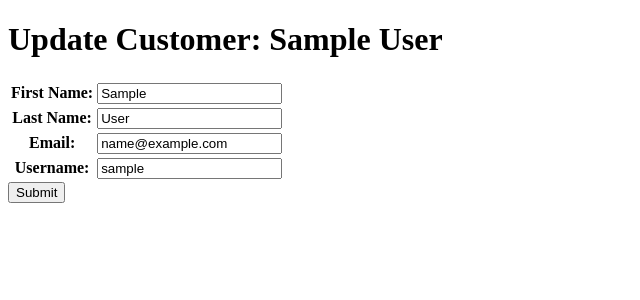
After one commit to felixbilodeau/django-training, a Django app: page /customers/1/ in a window 1280 px wide. The commit adds this page. Shown: the top 300 px of the page, without its empty margins (0-640 px from the left). Run offline with Django 4.2, Linux system fonts and the light colour scheme; tables that the repository leaves empty hold one stand-in row (values such as "Sample post").

Commit message:
forms and views

```diff
--- /dev/null
+++ b/customers/forms.py
@@ -0,0 +1,82 @@
+from django import forms
+from django.core.exceptions import ValidationError
+from django.contrib.auth import get_user_model
+
+from .models import Customer
+
+User = get_user_model()
+
+
+class CustomerCreateForm(forms.Form):
+    first_name = forms.CharField(max_length=150, label='First Name')
+    last_name = forms.CharField(max_length=150, label='Last Name')
+    email = forms.EmailField(label='Email')
+    username = forms.CharField(max_length=150, label='Username')
+    password = forms.CharField(max_length=128, widget=forms.PasswordInput(), label='Password')
+    password_confirm = forms.CharField(max_length=128, widget=forms.PasswordInput(), label='Confirm Password')
+
+    def clean_email(self):
+        email = self.cleaned_data['email']
+        user_qs = User.objects.filter(email=email)
+        if user_qs.exists():
+            raise ValidationError(message='User with this email already exists', code='duplicate')
+        return email
+
+    def clean(self):
+        output = super().clean()
+        if self.cleaned_data['password'] != self.cleaned_data['password_confirm']:
+            self.add_error('password', ValidationError(message='Passwords do not match', code='invalid'))
+            self.add_error('password_confirm', ValidationError(message='Passwords do not match', code='invalid'))
+        return output
+
+    def save(self):
+        if not hasattr(self, 'cleaned_data'):
+            raise ValidationError(message='Form not validated yet!', code='not_validated')
+
+        user = User.objects.create(
+            first_name=self.cleaned_data['first_name'],
+            last_name=self.cleaned_data['last_name'],
+            email=self.cleaned_data['email'],
+            username=self.cleaned_data['username'],
+            password=self.cleaned_data['password'],
+        )
+
+        customer = Customer.objects.create(user=user)
+        return customer
+
+
+class CustomerUpdateForm(forms.Form):
+    first_name = forms.CharField(max_length=150, label='First Name')
+    last_name = forms.CharField(max_length=150, label='Last Name')
+    email = forms.EmailField(label='Email')
+    username = forms.CharField(max_length=150, label='Username')
+
+    def __init__(self, data, *args, instance=None, **kwargs):
+        super().__init__(data, *args, **kwargs)
+        if not instance:
+            raise ValueError('Update form requires an instance to be provided')
+
+        self.instance = instance
+        self.initial = {
+            'first_name': instance.user.first_name,
+            'last_name': instance.user.last_name,
+            'email': instance.user.email,
+            'username': instance.user.username,
+        }
+
+    def clean_email(self):
+        email = self.cleaned_data['email']
+        user_qs = User.objects.filter(email=email).exclude(pk=self.instance.pk)
+        if user_qs.exists():
+            raise ValidationError(message='User with this email already exists', code='duplicate')
+        return email
+
+
+    def save(self):
+        user = self.instance.user
+        user.first_name = self.cleaned_data['first_name']
+        user.last_name = self.cleaned_data['last_name']
+        user.email = self.cleaned_data['email']
+        user.username = self.cleaned_data['username']
+        user.save()
+        return self.instance
--- /dev/null
+++ b/customers/templates/customers/customer_update.html
@@ -0,0 +1,18 @@
+<!DOCTYPE html>
+<html lang="en">
+    <head>
+        <meta charset="UTF-8">
+        <meta name="viewport" content="width=device-width, initial-scale=1.0">
+        <title>Update Customer</title>
+    </head>
+    <body>
+        <h1>Update Customer: {{ customer.user.first_name }} {{ customer.user.last_name }}</h1>
+        <form method="post">
+            {% csrf_token %}
+            <table>
+                {{ form.as_table }}
+            </table>
+            <button type="submit">Submit</button>
+        </form>
+    </body>
+</html>
--- a/customers/urls.py
+++ b/customers/urls.py
@@ -5,4 +5,6 @@ from . import views
 
 urlpatterns = [
     path('', views.index, name='index'),
+    path('add/', views.add_customer, name='customer-add'),
+    path('<int:pk>/', views.update_customer, name='customer-update'),
 ]
--- a/customers/views.py
+++ b/customers/views.py
@@ -1,9 +1,48 @@
-from django.shortcuts import render
+from django.http import HttpResponseRedirect
+from django.shortcuts import render, get_object_or_404
+from django.views.decorators.http import require_http_methods
+from django.urls import reverse
 
+from .forms import CustomerCreateForm, CustomerUpdateForm
 from .models import Customer
 
 
 # Create your views here.
+@require_http_methods(['GET'])
 def index(request):
     customers = Customer.objects.select_related('user').all()
     return render(request, 'customers/index.html', {'customers': customers})
+
+
+@require_http_methods(['GET', 'POST'])
+def update_customer(request, pk):
+    customer = get_object_or_404(Customer, pk=pk)
+    form = CustomerUpdateForm(request.POST or None, instance=customer)
+    if request.method == 'GET':
+        return render(request, 'customers/customer_update.html', {'customer': customer, 'form': form})
+    if request.method == 'POST':
+        if form.is_valid():
+            customer = form.save()
+            return HttpResponseRedirect(reverse('customers:customer-update', args=[pk]))
+        return render(request, 'customers/customer_update.html', {'customer': customer, 'form': form})
+
+
+
+@require_http_methods(['GET', 'POST'])
+def add_customer(request):
+    form = CustomerCreateForm(request.POST or None)
+    if request.method == 'GET':
+        return add_customer_get(request, form)
+    if request.method == 'POST':
+        return add_customer_post(request, form)
+
+
+def add_customer_get(request, form):
+    return render(request, 'customers/customer_add.html', {'form': form})
+
+
+def add_customer_post(request, form):
+    if form.is_valid():
+        customer = form.save()
+        return HttpResponseRedirect(reverse('customers:customer-update', args=[customer.pk]))
+    return render(request, 'customers/customer_add.html', {'form': form})
--- a/homepage/templates/homepage/home.html
+++ b/homepage/templates/homepage/home.html
@@ -8,6 +8,7 @@
     <body>
         <h1>Hello World!</h1>
         <h3><a href="{% url "home:homepage" %}">Home</a></h3>
+        <h3><a href="{% url "customers:index" %}">Customers</a></h3>
         <h3><a href="{% url "admin:index" %}">Admin</a></h3>
     </body>
 </html>
```
Also changed, not shown: customers/templates/customers/customer_add.html (added, +17 -0 lines), customers/templates/customers/index.html (+4 -5 lines).
